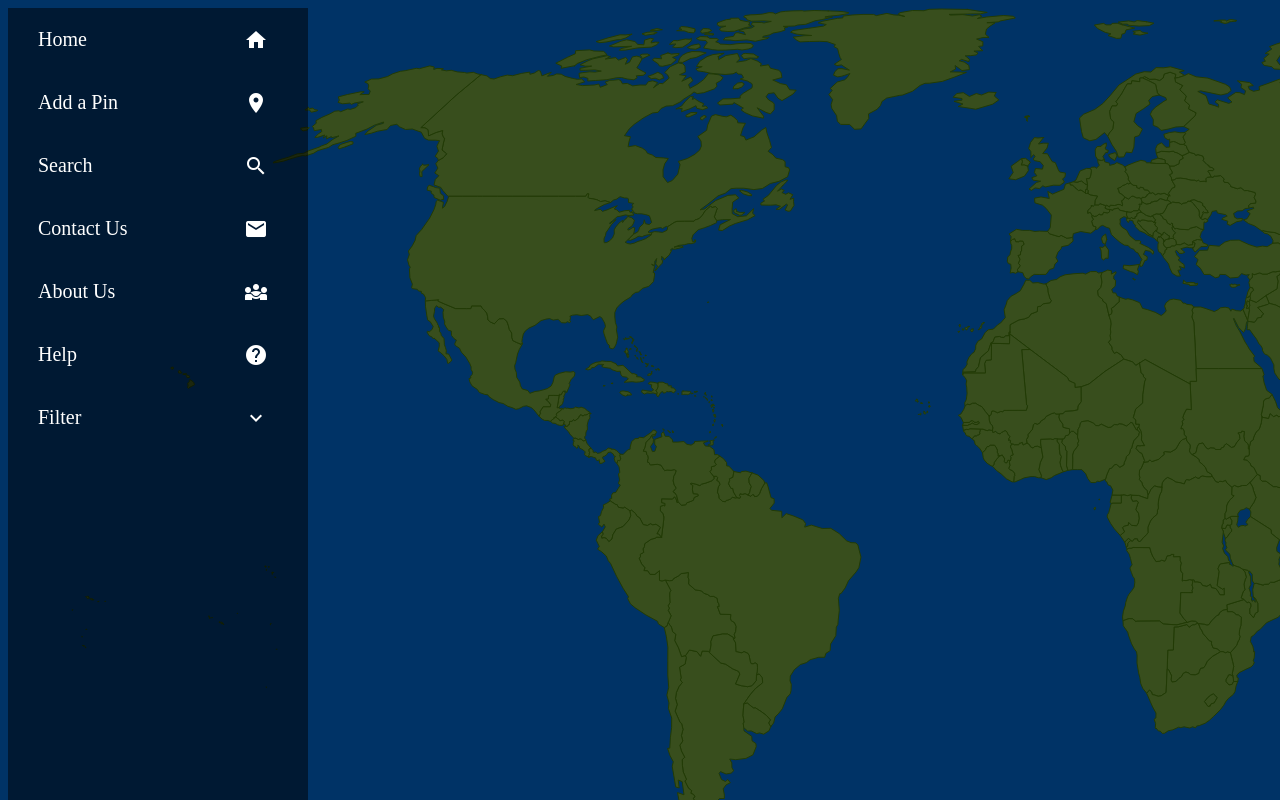
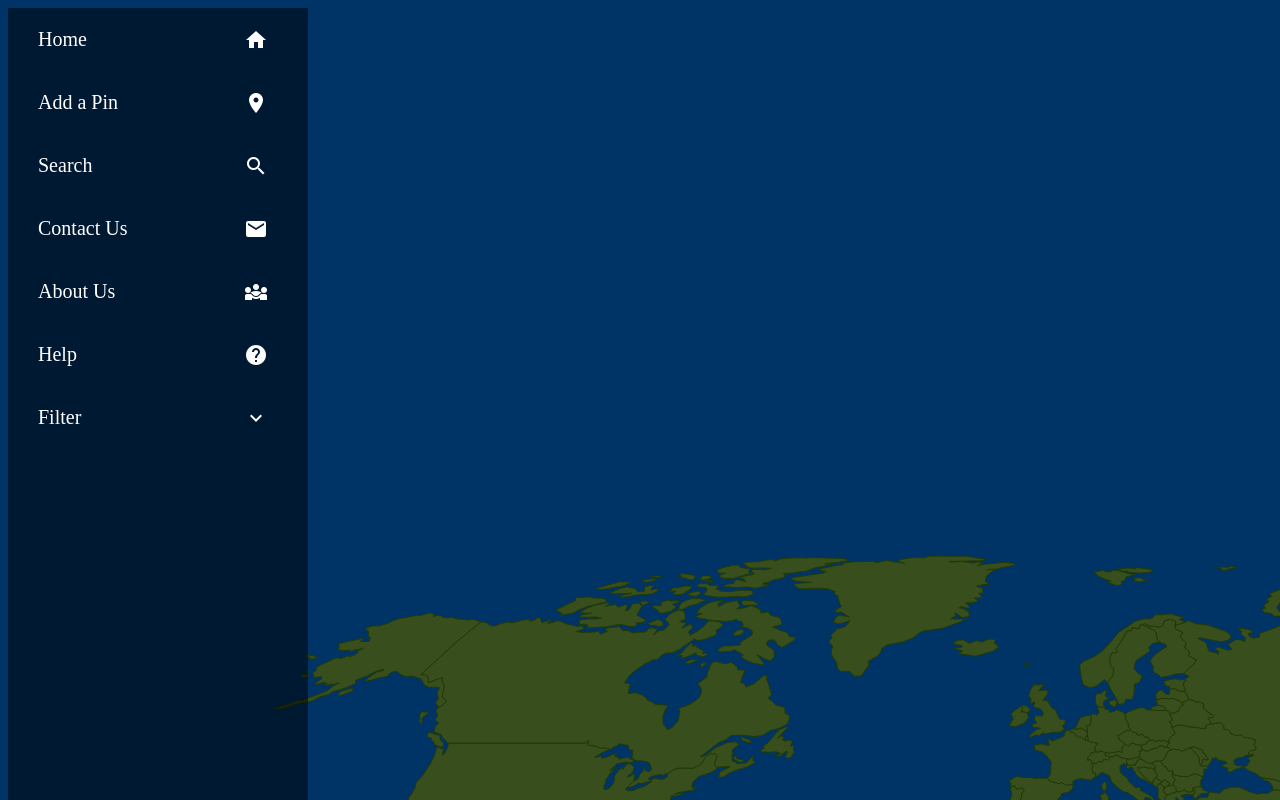
Before and after one commit to upcs/cs341-spring-2024-cisgo-afternoon, a React (Create React App) app in the folder client/: page / in a window 1280 px wide. Shown: the top 800 px of the page. Built offline with nearby package versions, Linux system fonts and the light colour scheme; no server answers.

Commit message:
panning map (buggy)

```diff
--- a/client/src/pages/Home.js
+++ b/client/src/pages/Home.js
@@ -9,6 +9,75 @@ const Home = () => {
   const [experiences, setExperiences] = useState([]);
   const [loading, setLoading] = useState([]);
   const [map, setMap] = useState(null)
+
+  // start of panning code
+  const [pointerDown, setPointerDown] = useState(false);
+  const [pointerOrigin, setPointerOrigin] = useState({ x: 0, y: 0 });
+  const [viewBox, setViewBox] = useState({
+        x: 0,
+        y: 0,
+        width: 2000, // You may replace this with the appropriate initial width
+        height: 857 // You may replace this with the appropriate initial height
+    });
+
+  const [newViewBox, setNewViewBox] = useState({ x: 0, y: 0 });
+
+  // returns a point (the coordinate of the user's click)
+  function getPoint(e) {
+    const point = { x: 0, y: 0 }; // initial point
+      // checks if user clicks the screen and gets coordinates
+      if (e.targetTouches) {
+          point.x = e.targetTouches[0].clientX;
+          point.y = e.targetTouches[0].clientY;
+      }
+      else {
+          point.x = e.clientX;
+          point.y = e.clientY;
+      }
+      return point;
+  }
+
+  // sets the position for when a user clicks the screen
+  function handleMouseDown(e) {
+      const position = getPoint(e);
+      setPointerDown(true);
+      setPointerOrigin({ x: position.x, y: position.y });
+      document.body.style.cursor = "grabbing";
+  }
+
+  // handles grabbing and scrolling events
+  function handleMouseMove(e) {
+      if (!pointerDown) return; // returns if the user isn't holding down on the screen
+      e.preventDefault(); // Prevents user from selecting something on the page
+
+      // calculates and saves the new position
+      const position = getPoint(e);
+      const newViewBoxX = viewBox.x - ((position.x - pointerOrigin.x) * 0.8);
+      const newViewBoxY = viewBox.y - ((position.y - pointerOrigin.y) * 0.8);
+
+      // sets the new box with the new coordinates
+      setNewViewBox({ x: newViewBoxX, y: newViewBoxY });
+      // You should use state setter to update viewBox instead of direct mutation
+      setViewBox({x: newViewBoxX, y: newViewBoxY });
+  }
+
+  // resets cursor when the user unclicks
+  function handleMouseUp() {
+      setPointerDown(false);
+      document.body.style.cursor = "grab";
+
+      viewBox.x = newViewBox.x;
+      viewBox.y = newViewBox.y;
+  }
+
+  // resets cursor when the mouse leaves a country
+  function handleMouseLeave() {
+      setPointerDown(false);
+      document.body.style.cursor = "grab";
+
+      viewBox.x = newViewBox.x;
+      viewBox.y = newViewBox.y;
+  }
 
   useEffect(() => {
     setLoading(true);
@@ -31,6 +100,10 @@ const Home = () => {
   return (
     <div>
       <NavBar />
+      <svg id="world_map" viewBox={`${viewBox.x} ${viewBox.y} ${viewBox.width} ${viewBox.height}`}
+        onMouseDown={handleMouseDown} onMouseMove={handleMouseMove} onMouseUp={handleMouseUp} onMouseLeave={handleMouseLeave}>
+          {map.render()}
+      </svg>
       {map.render()}
     </div>
   );
```
Also changed, not shown: 1 other file (tests, documents, lock files or other folders).
